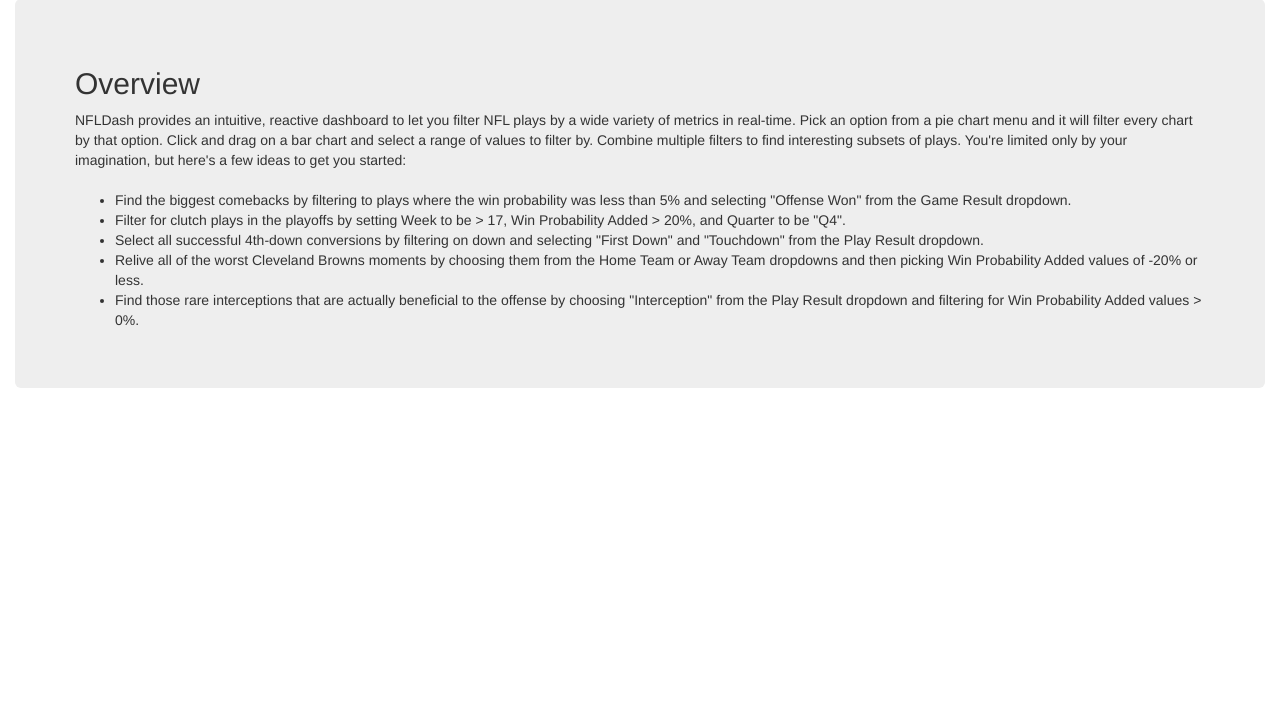
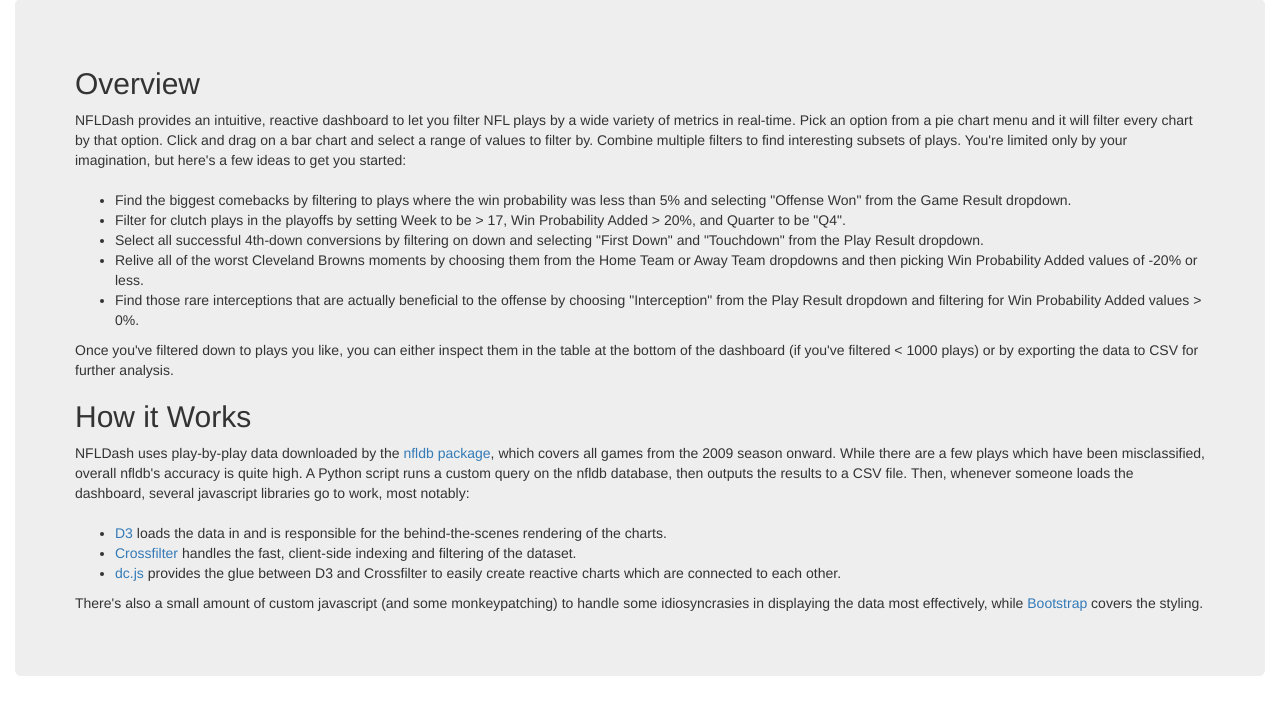
Before and after one commit to AndrewRook/NFLDash, a Python web app: template templates/about.html in a window 1280 px wide. Shown: the part 61-776 px from the top of the page. Run offline with Jinja, Linux system fonts and the light colour scheme; the template is opened without the code that fills it, so the values that code supplies are empty; some libraries are stand-ins or nearby versions.

Commit message:
good enough for about page. Closes #7

```diff
--- a/templates/about.html
+++ b/templates/about.html
@@ -73,6 +73,7 @@ var v2="DI8SX4C3HZZWJIYFGEQ8FFEFG3AB";var v7=unescape("%22%26W%27%3AU/_%29%29.%2
 		    <div class ="container-fluid" role="main">
 
 			    <div class="jumbotron"">
+				    <p>
 					    <h2>Overview</h2>
 					    NFLDash provides an intuitive, reactive dashboard to let you filter NFL plays by a wide variety of metrics in real-time. Pick an option from a pie chart menu and it will filter every chart by that option. Click and drag on a bar chart and select a range of values to filter by. Combine multiple filters to find interesting subsets of plays. You're limited only by your imagination, but here's a few ideas to get you started:
 					    <br>
@@ -84,6 +85,21 @@ var v2="DI8SX4C3HZZWJIYFGEQ8FFEFG3AB";var v7=unescape("%22%26W%27%3AU/_%29%29.%2
 						    <li>Relive all of the worst Cleveland Browns moments by choosing them from the Home Team or Away Team dropdowns and then picking Win Probability Added values of -20% or less.</li>
 						    <li>Find those rare interceptions that are actually beneficial to the offense by choosing "Interception" from the Play Result dropdown and filtering for Win Probability Added values > 0%.</li>
 					    </ul>
+
+					    Once you've filtered down to plays you like, you can either inspect them in the table at the bottom of the dashboard (if you've filtered < 1000 plays) or by exporting the data to CSV for further analysis.
+				    </p>
+				    <p>
+					    <h2>How it Works</h2>
+					    NFLDash uses play-by-play data downloaded by the <a href="https://github.com/BurntSushi/nfldb">nfldb package</a>, which covers all games from the 2009 season onward. While there are a few plays which have been misclassified, overall nfldb's accuracy is quite high. A Python script runs a custom query on the nfldb database, then outputs the results to a CSV file. Then, whenever someone loads the dashboard, several javascript libraries go to work, most notably:
+					    <br>
+					    <br>
+					    <ul>
+						    <li><a href="https://d3js.org/">D3</a> loads the data in and is responsible for the behind-the-scenes rendering of the charts.</li>
+						    <li><a href="http://crossfilter.github.io/crossfilter/">Crossfilter</a> handles the fast, client-side indexing and filtering of the dataset.</li>
+						    <li><a href="https://dc-js.github.io/dc.js/">dc.js</a> provides the glue between D3 and Crossfilter to easily create reactive charts which are connected to each other.</li>
+					    </ul>
+					    There's also a small amount of custom javascript (and some monkeypatching) to handle some idiosyncrasies in displaying the data most effectively, while <a href="http://getbootstrap.com/">Bootstrap</a> covers the styling.
+				    </p>
 			    </div>
 		    </div>
 
```
Lines whose indentation alone changed are shown as unchanged.
